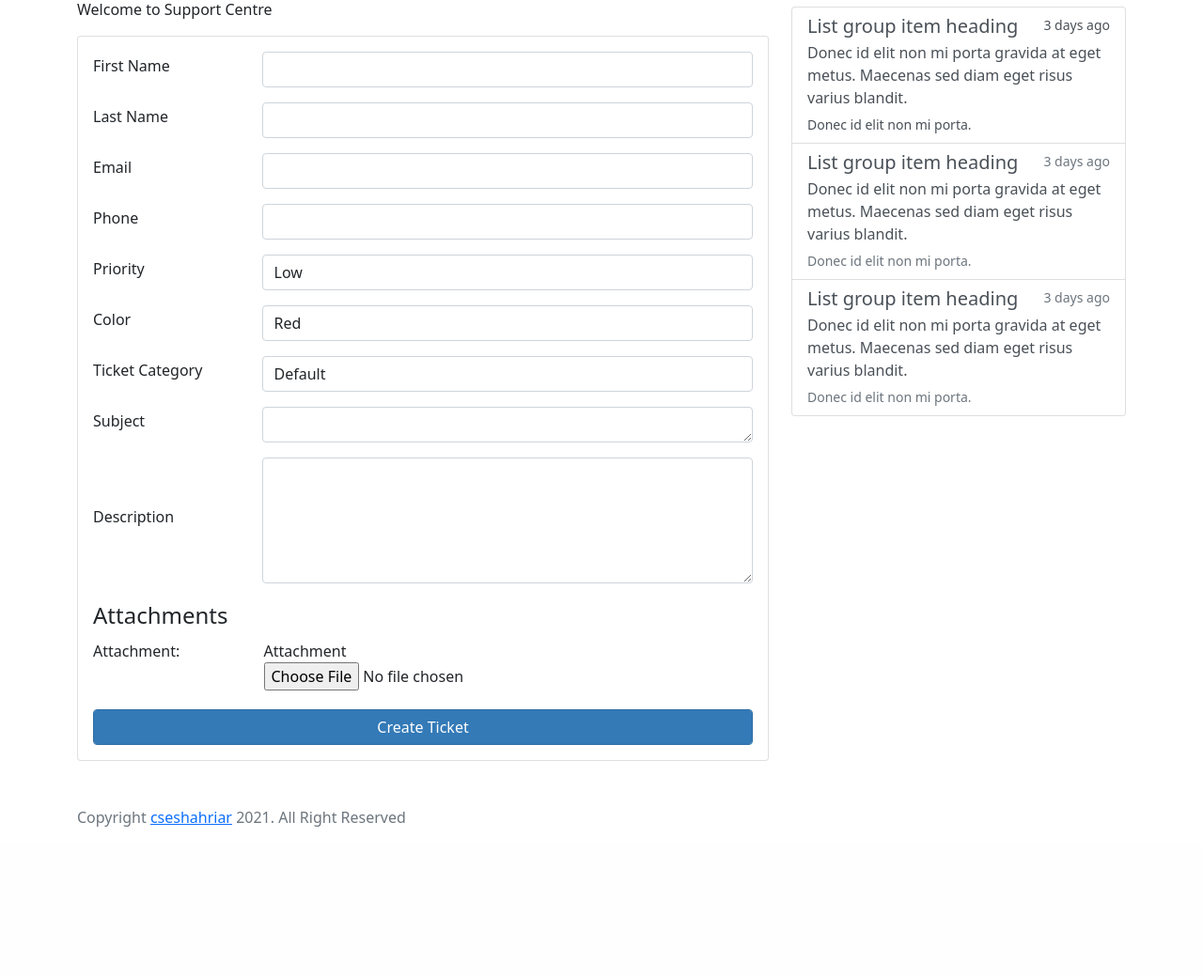
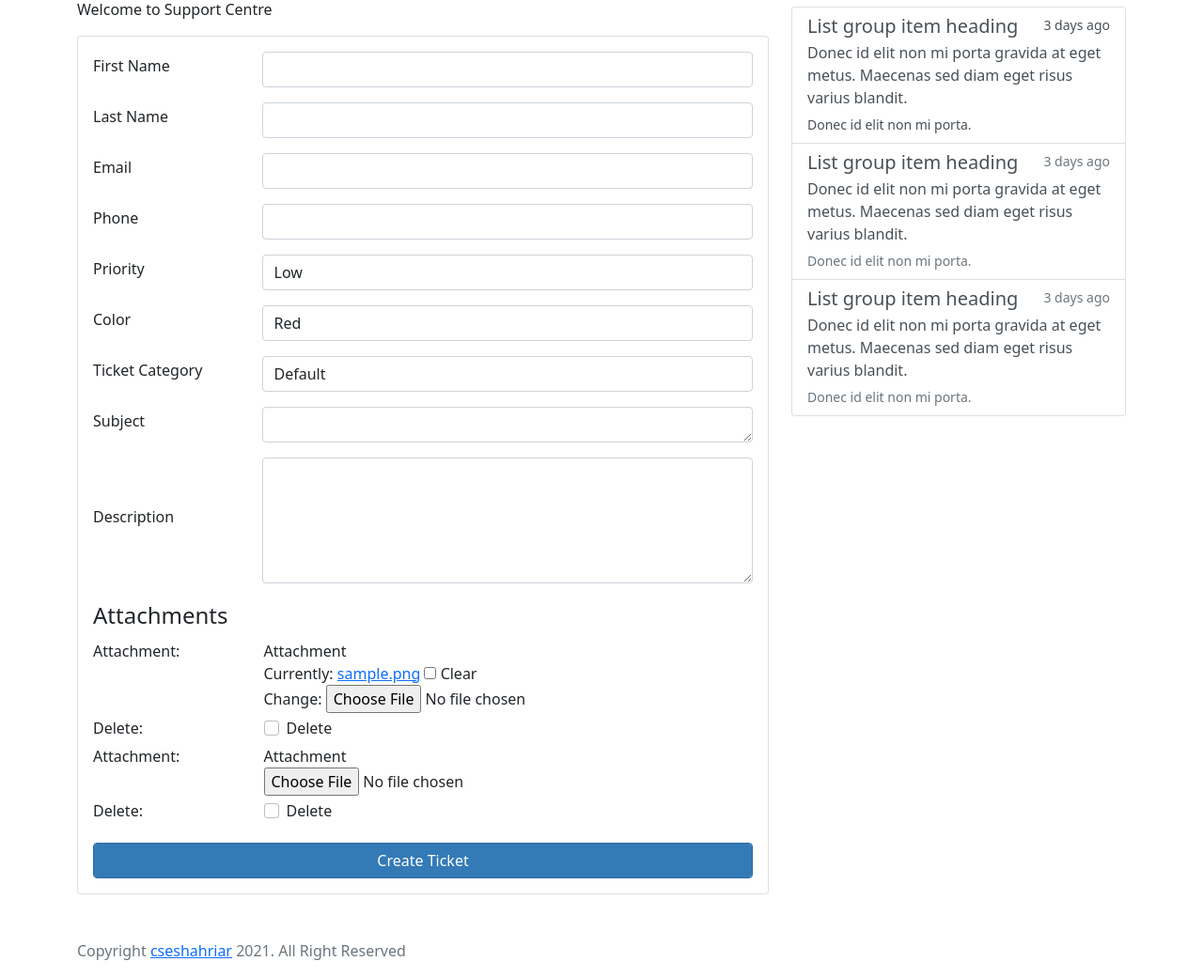
Before and after one commit to cseshahriar/advance-ticket-system, a Django app: page / in a window 1280 px wide. Shown: the part 157-1197 px from the top of the page at 94% size. Before the commit the page ends 1037 px from the top, so only its background shows below. Run offline with Django 3.2, Linux system fonts and the light colour scheme; tables that the repository leaves empty hold one stand-in row (values such as "Sample post"); some libraries are stand-ins or nearby versions.

Commit message:
ticket created

```diff
--- a/templates/tickets/create.html
+++ b/templates/tickets/create.html
@@ -247,6 +247,7 @@
                                 {{ attachment_form.management_form }}
                                 {{ attachment_form.non_form_errors }}
                                     {% for form in attachment_form %}
+                                        {{ form.id }}
                                         <div class="inline {{ attachment_form.prefix }}">
                                             {% for field in form.visible_fields %}
                                                 <div class="row mb-1">
--- a/ticket_system/settings.py
+++ b/ticket_system/settings.py
@@ -127,8 +127,9 @@ USE_TZ = True
 STATIC_ROOT = os.path.join(BASE_DIR, 'static')
 STATIC_URL = '/static/'
 
-STATIC_ROOT = os.path.join(BASE_DIR, 'static')
-STATIC_URL = '/static/'
+# Media Folder Settings
+MEDIA_ROOT = os.path.join(BASE_DIR, 'media')
+MEDIA_URL = '/media/'
 
 CKEDITOR_UPLOAD_PATH = "ckeditors/"
 CKEDITOR_CONFIGS = {
--- a/ticket_system/urls.py
+++ b/ticket_system/urls.py
@@ -24,5 +24,4 @@ urlpatterns = [
     path('ckeditor/', include('ckeditor_uploader.urls')),
 ]
 
-urlpatterns += static(settings.STATIC_URL, document_root=settings.STATIC_ROOT)
 urlpatterns += static(settings.MEDIA_URL, document_root=settings.MEDIA_ROOT)
--- a/tickets/forms.py
+++ b/tickets/forms.py
@@ -1,5 +1,5 @@
 from django.forms import ModelForm
-from django.forms.models import inlineformset_factory
+from django.forms.models import modelformset_factory
 from . models import Ticket, Attachment
 
 
@@ -15,13 +15,11 @@ class TicketForm(ModelForm):
 class AttachmentForm(ModelForm):
     class Meta:
         model = Attachment
-        fields = ['ticket', 'attachment']
+        fields = ['attachment']
 
-
-AttachmentFormSet = inlineformset_factory(Ticket,
+AttachmentFormSet = modelformset_factory(
     Attachment,
-    fields=['attachment'],
-    # set to false because cant' delete an non-exsitant instance
-    can_delete=False,
-    extra=1
+    form=AttachmentForm,
+    extra=1,
+    can_delete=True
 )
--- a/tickets/models.py
+++ b/tickets/models.py
@@ -98,7 +98,7 @@ class Ticket(models.Model):
 
 class Attachment(models.Model):
     ticket = models.ForeignKey(Ticket, on_delete=models.CASCADE)
-    attachment = models.FileField(upload_to=user_directory_path, null=True,
+    attachment = models.FileField(upload_to='attachments/%Y/%m/%d', null=True,
                                     blank=True, validators=[validate_file])
     is_active = models.BooleanField(default=True)
     created_at = models.DateTimeField(auto_now_add=True)
--- a/tickets/views.py
+++ b/tickets/views.py
@@ -1,10 +1,11 @@
 from django.shortcuts import render
 from django.views.generic.edit import CreateView
-from . models import Priority, Category, Color, Ticket, Attachment
-from . forms import TicketForm, AttachmentFormSet
 from django.http import HttpResponseRedirect
 from django.contrib import messages
-
+from django.urls import reverse_lazy
+from django.db import transaction
+from . forms import TicketForm, AttachmentFormSet
+from . models import Priority, Category, Color, Ticket, Attachment
 
 class HomeView(CreateView):
     model = Ticket
@@ -26,6 +27,8 @@ class HomeView(CreateView):
             self.get_context_data(form=form, attachment_form=attachment_form,)
         )
 
+
+
     def post(self, request, *args, **kwargs):
         """
         Handles POST requests, instantiating a form instance and its inline
@@ -35,7 +38,9 @@ class HomeView(CreateView):
         self.object = None
         form_class = self.get_form_class()
         form = self.get_form(form_class)
-        attachment_form = AttachmentFormSet(self.request.POST)
+        attachment_form = AttachmentFormSet(
+            self.request.POST, self.request.FILES)
+
         if form.is_valid() and attachment_form.is_valid():
             return self.form_valid(form, attachment_form)
         else:
@@ -51,15 +56,10 @@ class HomeView(CreateView):
 
         Returns: an HttpResponse to success url
         """
-        self.object = form.save(commit=False)
-        # pre-processing for Assignment instance here...
-        self.object.save()
-
-        # saving AssignmentQuestion Instances
+        self.object = form.save()
         attachments = attachment_form.save(commit=False)
         for attachment in attachments:
-            #  change the AssignmentQuestion instance values here
-            # attachments.ticket = self.get_object()
+            attachment.ticket = self.object
             attachment.save()
 
         messages.success(self.request, 'Ticket has been created.')
```
Also changed, not shown: tickets/migrations/0008_auto_20210204_2052.py (added).
